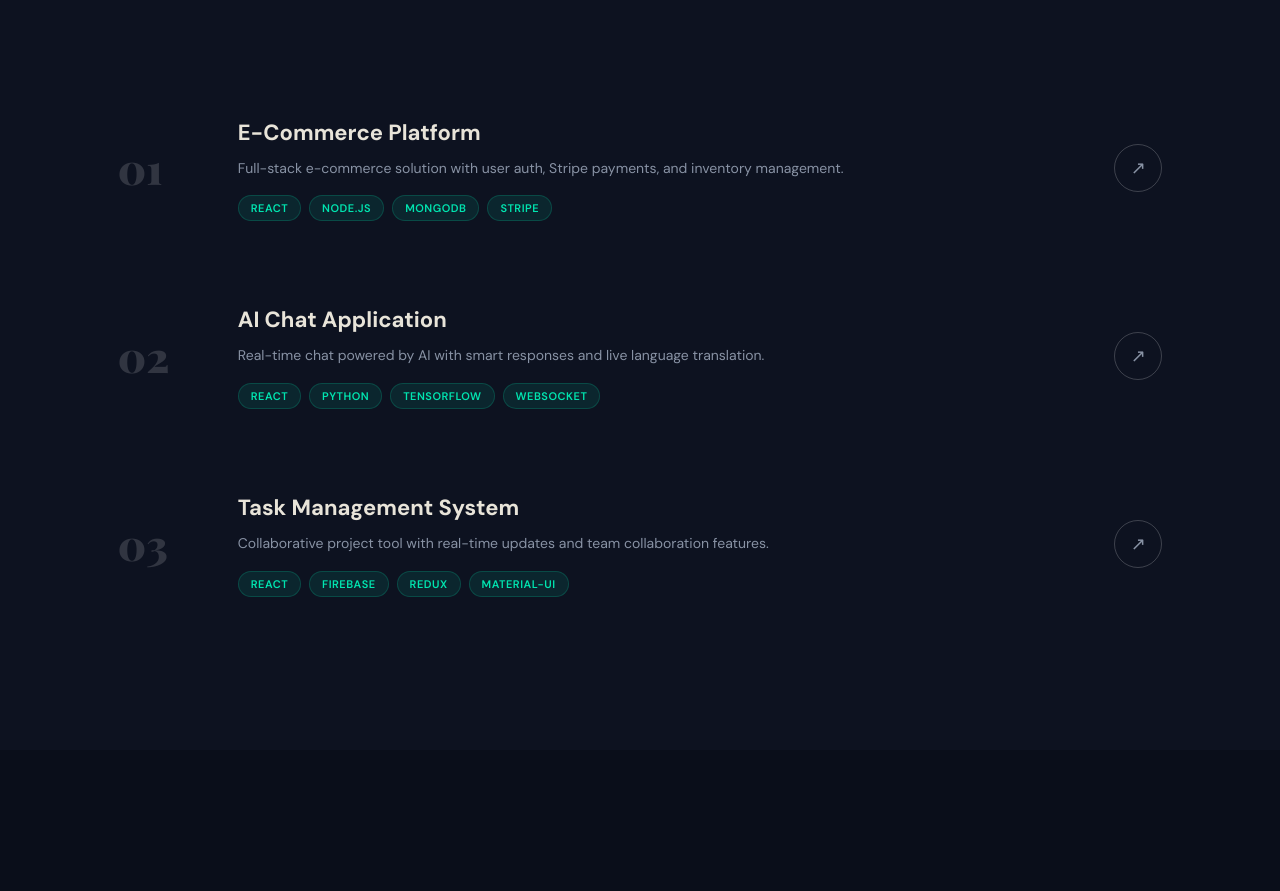
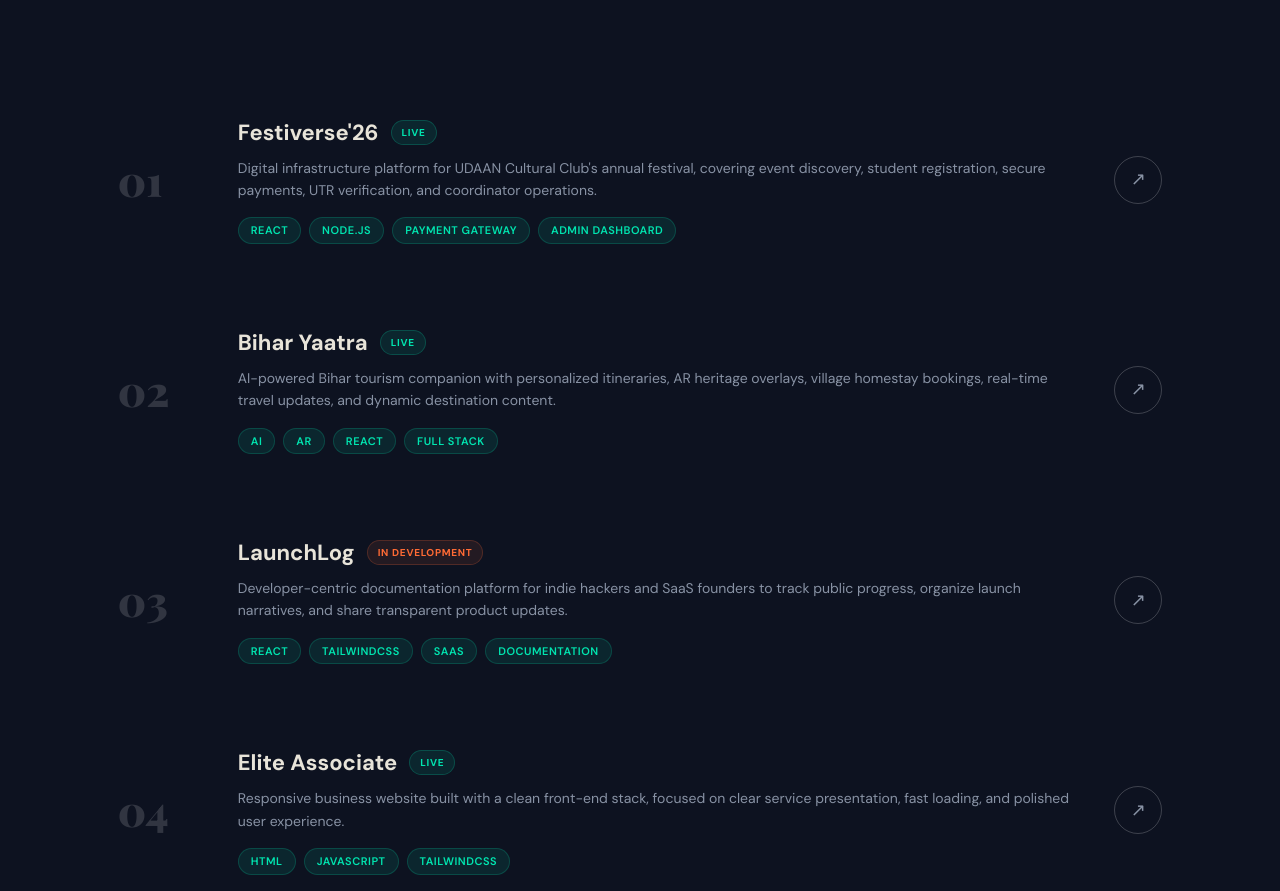
Before and after one commit to GautamSharma-coder/Gautam-Sharma, a React (Create React App) app: page / in a window 1280 px wide. Shown: the part 1903-2794 px from the top of the page. Built offline with nearby package versions, Linux system fonts and the light colour scheme; a web font is replaced by a local one.

Commit message:
update project details and add status indicators in ProjectRow component

```diff
--- a/src/App.js
+++ b/src/App.js
@@ -15,28 +15,40 @@ const SKILLS = [
 
 const PROJECTS = [
   {
-    title: "E-Commerce Platform",
+    title: "Festiverse'26",
     description:
-      "Full-stack e-commerce solution with user auth, Stripe payments, and inventory management.",
-    tech: ["React", "Node.js", "MongoDB", "Stripe"],
-    link: "#!",
+      "Digital infrastructure platform for UDAAN Cultural Club's annual festival, covering event discovery, student registration, secure payments, UTR verification, and coordinator operations.",
+    tech: ["React", "Node.js", "Payment Gateway", "Admin Dashboard"],
+    link: "https://udaangecsamastipur.in/",
+    status: "Live",
     num: "01",
   },
   {
-    title: "AI Chat Application",
+    title: "Bihar Yaatra",
     description:
-      "Real-time chat powered by AI with smart responses and live language translation.",
-    tech: ["React", "Python", "TensorFlow", "WebSocket"],
-    link: "#!",
+      "AI-powered Bihar tourism companion with personalized itineraries, AR heritage overlays, village homestay bookings, real-time travel updates, and dynamic destination content.",
+    tech: ["AI", "AR", "React", "Full Stack"],
+    link: "https://biharyaatra.com/",
+    status: "Live",
     num: "02",
   },
   {
-    title: "Task Management System",
+    title: "LaunchLog",
     description:
-      "Collaborative project tool with real-time updates and team collaboration features.",
-    tech: ["React", "Firebase", "Redux", "Material-UI"],
+      "Developer-centric documentation platform for indie hackers and SaaS founders to track public progress, organize launch narratives, and share transparent product updates.",
+    tech: ["React", "TailwindCSS", "SaaS", "Documentation"],
     link: "#!",
+    status: "In Development",
     num: "03",
+  },
+  {
+    title: "Elite Associate",
+    description:
+      "Responsive business website built with a clean front-end stack, focused on clear service presentation, fast loading, and polished user experience.",
+    tech: ["HTML", "JavaScript", "TailwindCSS"],
+    link: "https://eliteassociates.vercel.app/",
+    status: "Live",
+    num: "04",
   },
 ];
 
@@ -649,6 +661,7 @@ function SkillBar({ skill, accent, d, delay }) {
 
 function ProjectRow({ project, accent, d, surface, sub, setCursorHover }) {
   const [hovered, setHovered] = useState(false);
+  const statusTone = project.status === "Live" ? accent : "#ff6b35";
   return (
     <a
       href={project.link}
@@ -666,7 +679,24 @@ function ProjectRow({ project, accent, d, surface, sub, setCursorHover }) {
       </span>
 
       <div>
-        <h3 style={{ fontSize: "22px", fontWeight: 700, marginBottom: "8px" }}>{project.title}</h3>
+        <div style={{ display: "flex", alignItems: "center", gap: "12px", flexWrap: "wrap", marginBottom: "8px" }}>
+          <h3 style={{ fontSize: "22px", fontWeight: 700 }}>{project.title}</h3>
+          {project.status && (
+            <span style={{
+              padding: "4px 10px",
+              borderRadius: "100px",
+              fontSize: "10px",
+              fontWeight: 800,
+              letterSpacing: "0.7px",
+              textTransform: "uppercase",
+              color: statusTone,
+              background: `${statusTone}18`,
+              border: `1px solid ${statusTone}35`,
+            }}>
+              {project.status}
+            </span>
+          )}
+        </div>
         <p style={{ color: sub, fontSize: "14px", lineHeight: "1.6", marginBottom: "16px" }}>{project.description}</p>
         <div className="project-tech" style={{ display: "flex", gap: "8px", flexWrap: "wrap" }}>
           {project.tech.map((t) => (
```
